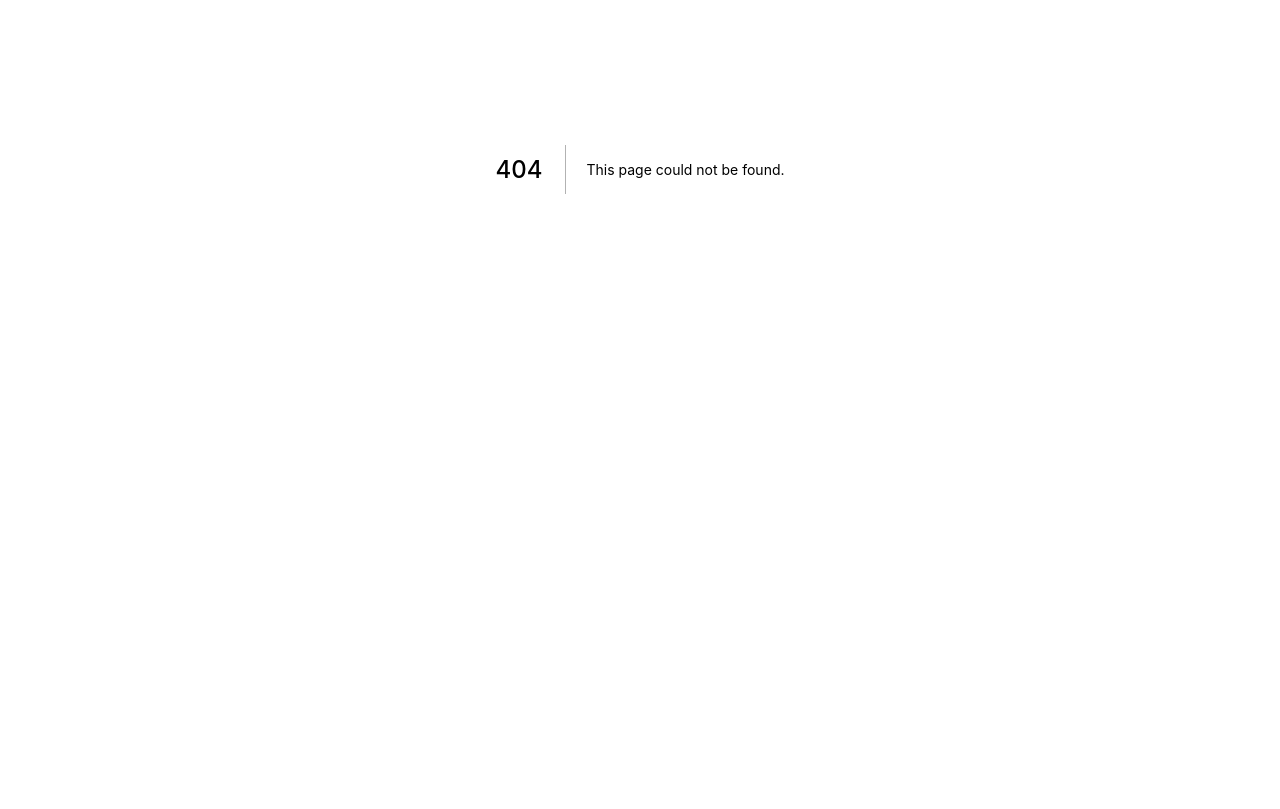
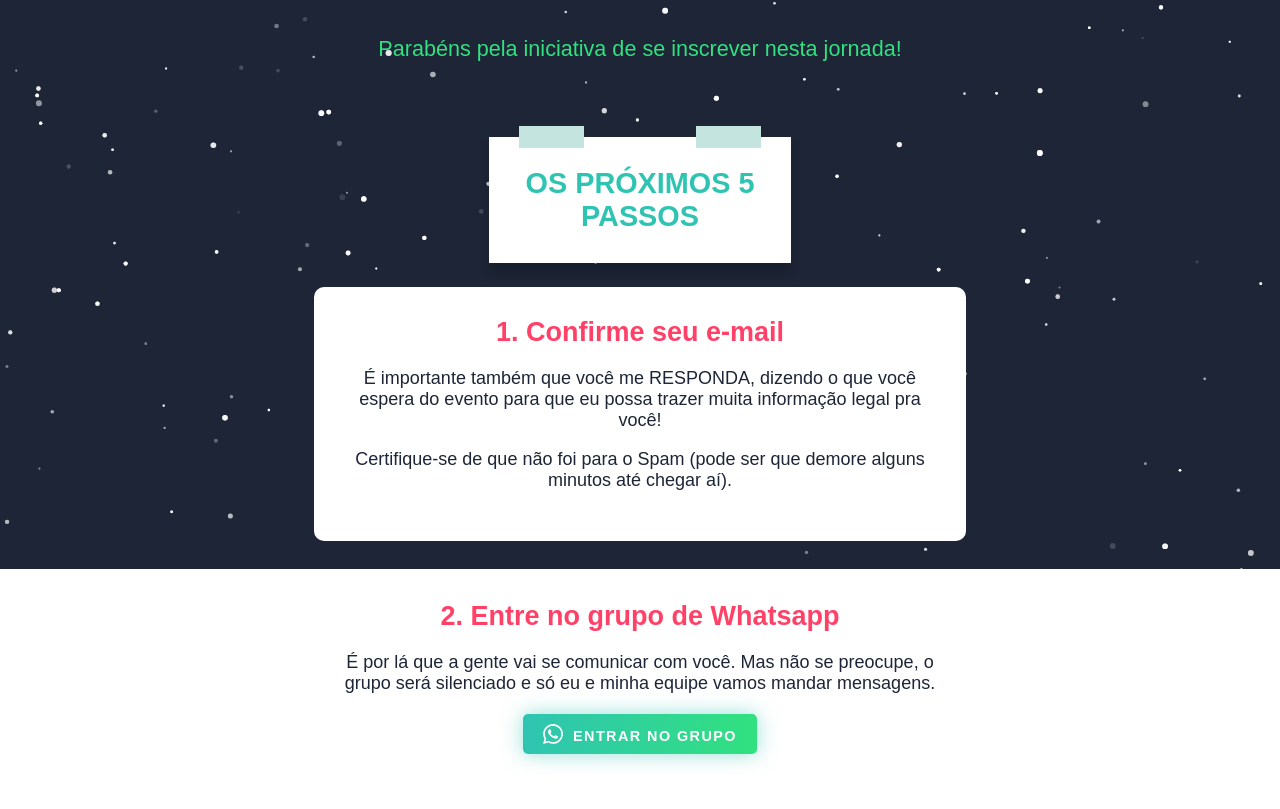
Before and after one commit to scodeler/semana-caligrafia, a Next.js app: page /sucesso-wa in a window 1280 px wide. Before the commit this address had no page. Shown: the part 231-1040 px from the top of the page. Before the commit the page ends 800 px from the top, so only its background shows below. Built offline with nearby package versions, Linux system fonts and the light colour scheme; a web font is replaced by a local one.

Commit message:
feat: add whatsapp page

```diff
--- /dev/null
+++ b/pages/sucesso-wa.jsx
@@ -0,0 +1,222 @@
+import Image from 'next/image'
+import Head from 'next/head'
+import { ImWhatsapp, ImFacebook2 } from 'react-icons/im'
+import { RiInstagramLine } from 'react-icons/ri'
+import { FaTelegram, FaYoutube } from 'react-icons/fa'
+import Particles from 'react-tsparticles'
+import Footer from '../templates/semana/parts/Footer'
+
+const SuccessPageWA = () => {
+  return (
+    <section className='success'>
+      <Head>
+        <title>Parabéns por se inscrever!</title>
+      </Head>
+      <div className='container'>
+        <h1 className='success-logo'>
+          <Image src='/logo.png' width='430' height='200' layout='responsive' />
+        </h1>
+        <div className='success-message'>
+          <p>Parabéns pela iniciativa de se inscrever nesta jornada!</p>
+        </div>
+        <h2 className='hero-title'>Os próximos 5 passos</h2>
+        <ul className='success-list steps'>
+          <li className='success-item step'>
+            <h3 className='step-title'>1. Confirme seu e-mail</h3>
+            <div className='step-text'>
+              <p>
+                É importante também que você me RESPONDA, dizendo o que você
+                espera do evento para que eu possa trazer muita informação legal
+                pra você!{' '}
+              </p>
+              <p>
+                Certifique-se de que não foi para o Spam (pode ser que demore
+                alguns minutos até chegar aí).
+              </p>
+            </div>
+          </li>
+          <li className='success-item step'>
+            <h3 className='step-title'>2. Entre no grupo de Whatsapp</h3>
+            <div className='step-text'>
+              É por lá que a gente vai se comunicar com você. Mas não se
+              preocupe, o grupo será silenciado e só eu e minha equipe vamos
+              mandar mensagens.
+            </div>
+            <div className='step-buttons'>
+              <a href='#' target='_blank' className='step-button button-zap'>
+                <ImWhatsapp />
+                Entrar no Grupo
+              </a>
+            </div>
+          </li>
+          <li className='success-item step'>
+            <h3 className='step-title'>3. Entre na Comunidade do Facebook</h3>
+            <div className='step-text'>
+              Nesta comunidade vamos construir um ambiente de troca, em que
+              vamos estar juntos nesta semana de tanto aprendizado. Lá vamos
+              liberar as apostilas e tarefas para você tirar o maior proveito
+              deste evento.
+            </div>
+            <div className='step-buttons'>
+              <a
+                href='https://www.facebook.com/groups/semanadacaligrafia'
+                target='_blank'
+                className='step-button button-fb'
+                rel='noreferrer'
+              >
+                <ImFacebook2 />
+                Entrar na Comunidade
+              </a>
+            </div>
+          </li>
+          <li className='success-item step'>
+            <h3 className='step-title'>4. Me siga nas redes sociais</h3>
+            <div className='step-text'>
+              Todos os dias eu posto conteúdos que podem te ajudar, não só neste
+              evento, mas em toda a sua rota de aprendizado na caligrafia. Me
+              acompanhe no Instagram, Youtube e Telegram para estar por dentro
+              sempre!
+            </div>
+            <div className='step-buttons'>
+              <a
+                href='https://www.instagram.com/tipocali/'
+                target='_blank'
+                className='step-button button-ig'
+                rel='noreferrer'
+              >
+                <RiInstagramLine />
+                Instagram
+              </a>
+              <a
+                href='https://www.youtube.com/tipocali'
+                target='_blank'
+                className='step-button button-yt'
+                rel='noreferrer'
+              >
+                <FaYoutube />
+                Youtube
+              </a>
+              <a
+                href='https://t.me/tipocali'
+                target='_blank'
+                className='step-button button-tg'
+                rel='noreferrer'
+              >
+                <FaTelegram />
+                Telegram
+              </a>
+            </div>
+          </li>
+        </ul>
+        <Footer />
+      </div>
+      <Particles
+        id='tsparticles'
+        options={{
+          background: {
+            color: {
+              value: '#1D2536',
+            },
+            position: '50% 50%',
+            repeat: 'no-repeat',
+            size: '20%',
+          },
+          fullScreen: {
+            enable: true,
+            zIndex: -1,
+          },
+          interactivity: {
+            events: {
+              onClick: {
+                enable: true,
+                mode: 'repulse',
+              },
+              onHover: {
+                enable: true,
+                mode: 'bubble',
+              },
+            },
+            modes: {
+              bubble: {
+                distance: 250,
+                duration: 2,
+                opacity: 0,
+                size: 0,
+              },
+              grab: {
+                distance: 400,
+              },
+              repulse: {
+                distance: 400,
+              },
+            },
+          },
+          particles: {
+            color: {
+              value: '#ffffff',
+            },
+            links: {
+              color: {
+                value: '#ffffff',
+              },
+              distance: 150,
+              opacity: 0.4,
+            },
+            move: {
+              attract: {
+                rotate: {
+                  x: 600,
+                  y: 600,
+                },
+              },
+              enable: true,
+              path: {},
+              outModes: {
+                bottom: 'out',
+                left: 'out',
+                right: 'out',
+                top: 'out',
+              },
+              random: true,
+              speed: 1,
+            },
+            number: {
+              density: {
+                enable: true,
+              },
+              value: 160,
+            },
+            opacity: {
+              random: {
+                enable: true,
+              },
+              value: {
+                min: 0,
+                max: 1,
+              },
+              animation: {
+                enable: true,
+                speed: 1,
+              },
+            },
+            size: {
+              random: {
+                enable: true,
+              },
+              value: {
+                min: 1,
+                max: 3,
+              },
+              animation: {
+                speed: 4,
+                minimumValue: 0.3,
+              },
+            },
+          },
+        }}
+      />
+    </section>
+  )
+}
+
+export default SuccessPageWA
```
Also changed, not shown: pages/wa.jsx (added, +7 -0 lines).
